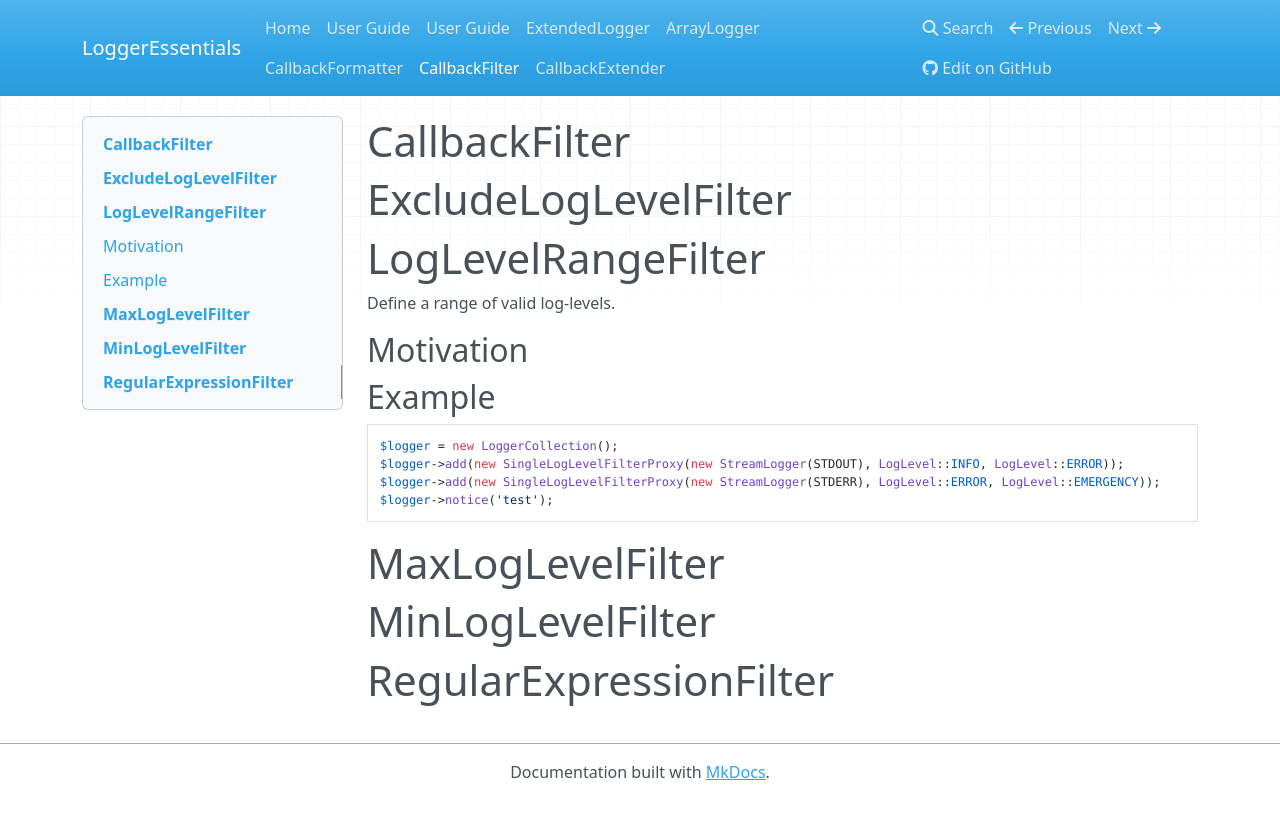
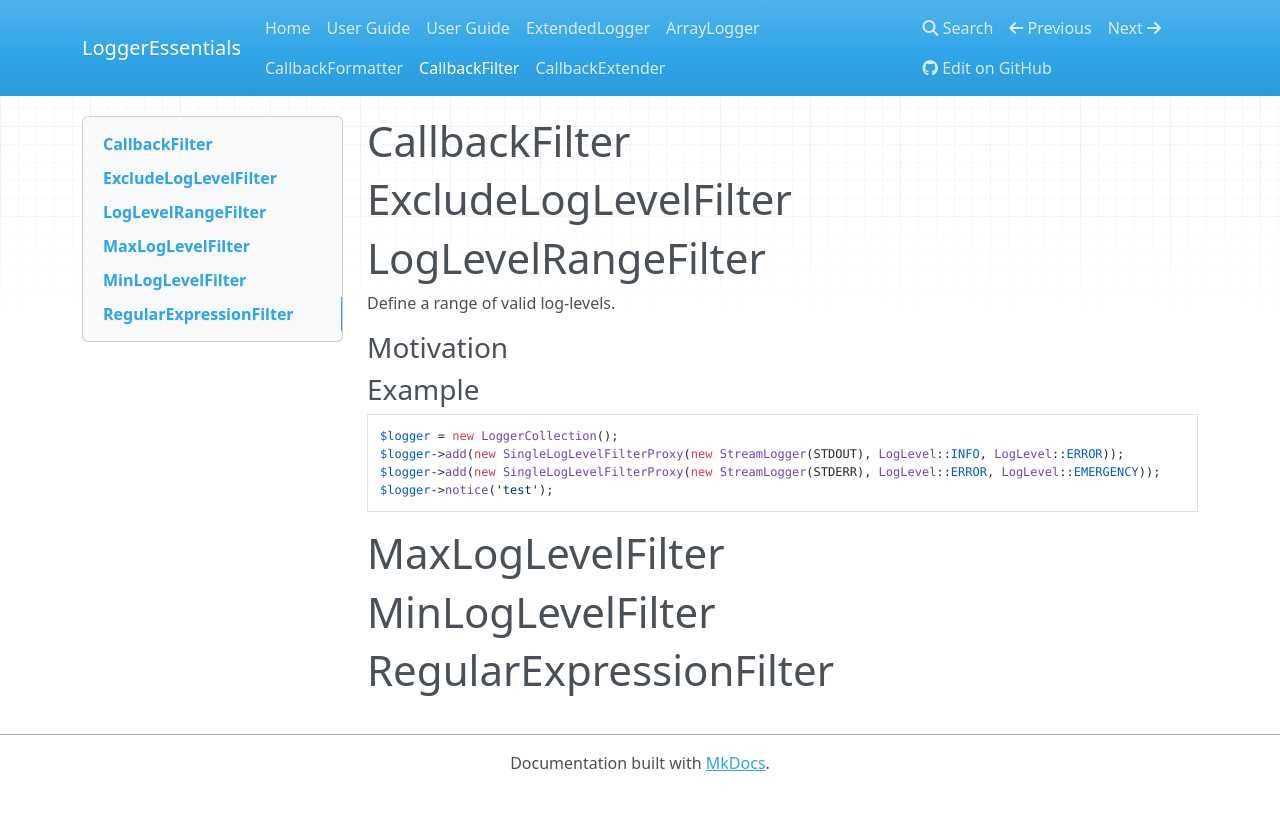
Before and after one commit to LoggerEssentials/LoggerEssentials, an MkDocs documentation site: the page built from docs/components/filters.md, in a window 1280 px wide. Shown: the top 819 px of the page. Built offline with MkDocs 1.6.1, drawn with Linux system fonts in a browser that asks for light colours; nearby versions of some CDN libraries; old or Windows-style settings are respelled for this version of MkDocs.

Commit message:
Update filters.md

````diff
--- a/docs/components/filters.md
+++ b/docs/components/filters.md
@@ -8,11 +8,11 @@
 
 Define a range of valid log-levels.
 
-## Motivation
+### Motivation
 
 
 
-## Example
+### Example
 
 ```PHP
 $logger = new LoggerCollection();
````
